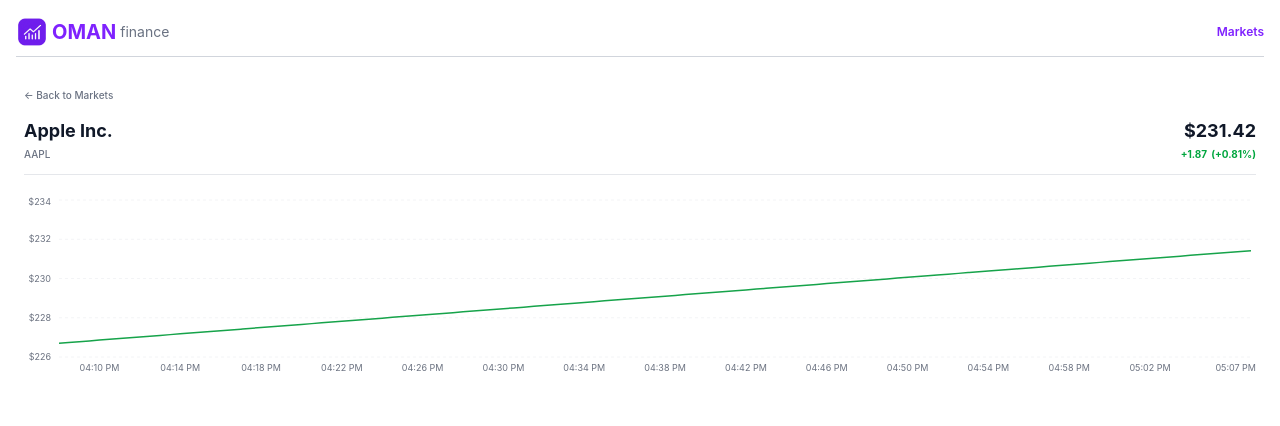
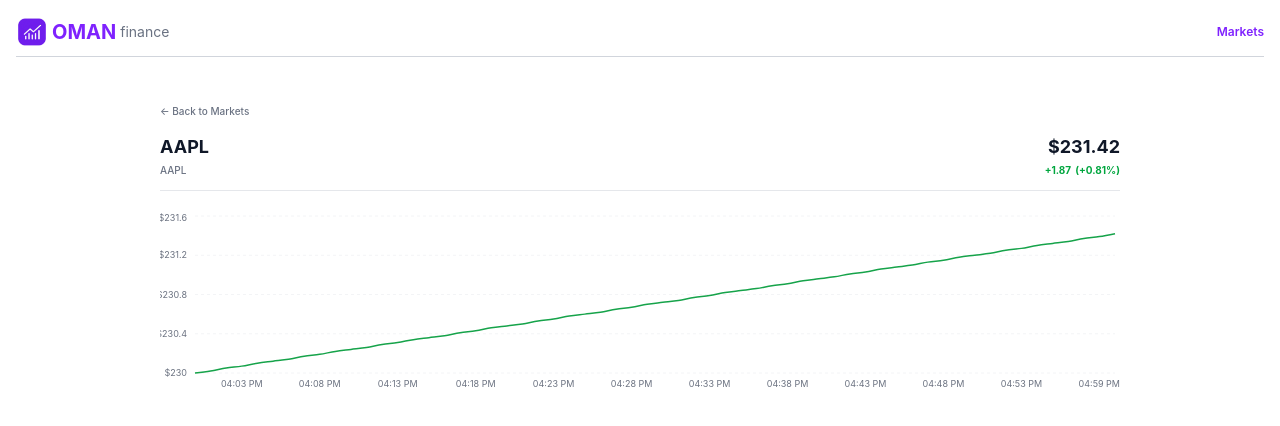
Before and after one commit to Gugau21/OMAN_finance, a React (Vite) app in the folder frontend/: page / in a window 1280 px wide. Both pictures are taken after a click on the button "AAPL". Shown: the top 426 px of the page. Built offline with nearby package versions, Linux system fonts and the light colour scheme.

Commit message:
[#36]Fix scaling on StockDetailsPage and refactor StockDetailsPage to use unified StockPageView type

```diff
--- a/frontend/src/pages/StockDetailsPage.tsx
+++ b/frontend/src/pages/StockDetailsPage.tsx
@@ -1,8 +1,6 @@
 import { useEffect, useState } from 'react';
-import { getStocks } from '../data/stocksData';
-import { getStockStats } from '../data/stockStatsData';
-import { getSparklines } from '../data/sparklinesData';
-import type { PricePoint } from '../types/stock';
+import { getStockPageData } from '../data/stockPageData';
+import type { StockPageView } from '../types/stock';
 import {
   LineChart,
   Line,
@@ -13,26 +11,16 @@ import {
   CartesianGrid,
 } from 'recharts';
 
-type StockDetails = {
-  symbol: string;
-  name: string;
-  price: number;
-  change: number;
-  changePercent: number;
-  volume: number;
-  chartData: Array<{
-    timestamp: string;
-    price: number;
-  }>;
-};
-
 type StockDetailsPageProps = {
   symbol: string;
   onBack: () => void;
 };
 
 export function StockDetailsPage({ symbol, onBack }: StockDetailsPageProps) {
-  const [stockDetails, setStockDetails] = useState<StockDetails | null>(null);
+  const [stockDetails, setStockDetails] = useState<StockPageView | null>(null);
+  const [formattedChartData, setFormattedChartData] = useState<
+    Array<{ timestamp: string; price: number }>
+  >([]);
   const [isLoading, setIsLoading] = useState(true);
   const [error, setError] = useState<string | null>(null);
 
@@ -44,36 +32,19 @@ export function StockDetailsPage({ symbol, onBack }: StockDetailsPageProps) {
         setIsLoading(true);
         setError(null);
 
-        const [stocks, stats, sparklines] = await Promise.all([
-          getStocks({ signal: controller.signal }),
-          getStockStats({ signal: controller.signal }),
-          getSparklines({ signal: controller.signal }),
-        ]);
+        const data = await getStockPageData(symbol, controller.signal);
 
-        const stock = stocks?.find((s) => s.symbol === symbol);
-        const stat = stats?.find((s) => s.symbol === symbol);
-        const spark = sparklines?.find((s) => s.symbol === symbol);
+        if (data) {
+          setStockDetails(data);
 
-        if (stock && stat && spark) {
-          const chartData = spark.points.map((pt: PricePoint) => {
-            return {
-              timestamp: new Date(pt.timestamp).toLocaleTimeString([], {
-                hour: '2-digit',
-                minute: '2-digit',
-              }),
-              price: pt.price,
-            };
-          });
-
-          setStockDetails({
-            symbol: stock.symbol,
-            name: stock.name,
-            price: stat.price,
-            change: stat.change,
-            changePercent: stat.changePercent,
-            volume: stat.volume,
-            chartData,
-          });
+          const chartData = data.sparkline.map((pt) => ({
+            timestamp: new Date(pt.timestamp).toLocaleTimeString([], {
+              hour: '2-digit',
+              minute: '2-digit',
+            }),
+            price: pt.price,
+          }));
+          setFormattedChartData(chartData);
         } else {
           setError(`Could not find data for ${symbol}.`);
         }
@@ -94,7 +65,7 @@ export function StockDetailsPage({ symbol, onBack }: StockDetailsPageProps) {
 
   if (isLoading) {
     return (
-      <div className="w-full max-w-7xl mx-auto px-2 py-3 bg-white min-h-screen">
+      <div className="w-full max-w-5xl mx-auto px-4 sm:px-6 lg:px-8 pt-6 pb-8 bg-white min-h-screen">
         <div className="w-12 h-2 bg-gray-200 rounded animate-pulse mb-4"></div>
         <div className="w-24 h-4 bg-gray-200 rounded animate-pulse mb-1"></div>
         <div className="w-16 h-2 bg-gray-100 rounded animate-pulse mb-4"></div>
@@ -105,7 +76,7 @@ export function StockDetailsPage({ symbol, onBack }: StockDetailsPageProps) {
 
   if (error || !stockDetails) {
     return (
-      <div className="w-full max-w-7xl mx-auto px-2 py-3 bg-white min-h-screen">
+      <div className="w-full max-w-5xl mx-auto px-4 sm:px-6 lg:px-8 pt-6 pb-8 bg-white min-h-screen">
         <button
           onClick={onBack}
           className="text-[10px] text-purple-700 hover:underline mb-4 font-inter"
@@ -119,12 +90,12 @@ export function StockDetailsPage({ symbol, onBack }: StockDetailsPageProps) {
     );
   }
 
-  const isPositive = stockDetails.change >= 0;
+  const isPositive = stockDetails.stat.change >= 0;
   const colorClass = isPositive ? 'text-green-600' : 'text-red-500';
   const strokeColor = isPositive ? '#16a34a' : '#ef4444';
 
   return (
-    <div className="w-full max-w-7xl mx-auto px-2 pt-2 pb-4 flex flex-col gap-3 bg-white min-h-screen font-inter">
+    <div className="w-full max-w-5xl mx-auto px-4 sm:px-6 lg:px-8 pt-6 pb-8 flex flex-col gap-3 bg-white min-h-screen font-inter">
       {/* Navigation */}
       <div>
         <button
@@ -138,19 +109,21 @@ export function StockDetailsPage({ symbol, onBack }: StockDetailsPageProps) {
       {/* Header Info */}
       <div className="flex flex-row justify-between items-end border-b border-gray-200 pb-3">
         <div className="flex flex-col gap-0.5">
-          <h1 className="text-lg font-bold text-gray-900">{stockDetails.name}</h1>
-          <span className="text-[10px] font-medium text-gray-500">{stockDetails.symbol}</span>
+          <h1 className="text-lg font-bold text-gray-900">{symbol}</h1>
+          <span className="text-[10px] font-medium text-gray-500">{symbol}</span>
         </div>
         <div className="flex flex-col items-end gap-0.5">
-          <span className="text-lg font-bold text-gray-900">${stockDetails.price.toFixed(2)}</span>
+          <span className="text-lg font-bold text-gray-900">
+            ${stockDetails.stat.price.toFixed(2)}
+          </span>
           <div className={`flex flex-row gap-1 text-[10px] font-bold ${colorClass}`}>
             <span>
               {isPositive ? '+' : ''}
-              {stockDetails.change.toFixed(2)}
+              {stockDetails.stat.change.toFixed(2)}
             </span>
             <span>
               ({isPositive ? '+' : ''}
-              {stockDetails.changePercent.toFixed(2)}%)
+              {stockDetails.stat.changePercent.toFixed(2)}%)
             </span>
           </div>
         </div>
@@ -159,10 +132,7 @@ export function StockDetailsPage({ symbol, onBack }: StockDetailsPageProps) {
       {/* Main Chart */}
       <div className="w-full h-48 mt-2">
         <ResponsiveContainer width="100%" height="100%">
-          <LineChart
-            data={stockDetails.chartData}
-            margin={{ top: 5, right: 5, left: -25, bottom: 0 }}
-          >
+          <LineChart data={formattedChartData} margin={{ top: 5, right: 5, left: -25, bottom: 0 }}>
             <CartesianGrid strokeDasharray="3 3" vertical={false} stroke="#f3f4f6" />
             <XAxis
               dataKey="timestamp"
```
